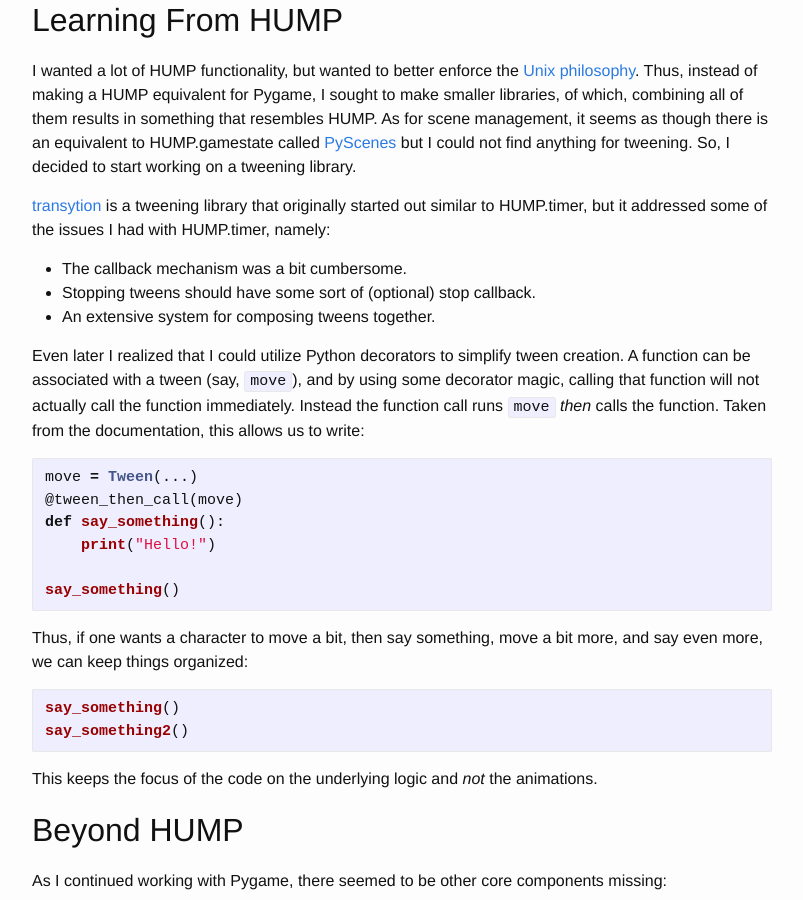
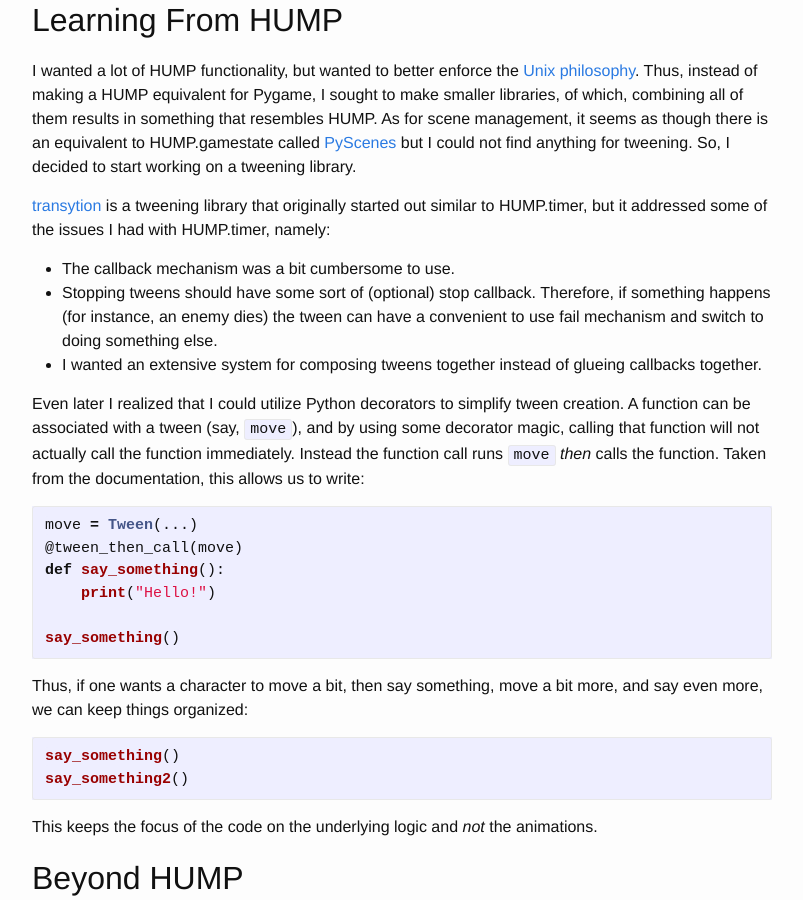
Before and after one commit to thyrgle/thyrgle.github.io, a Jekyll site: the page built from _posts/2026-05-11-modular-game-components.md, in a window 1280 px wide and 900 px high, scrolled down 1629 px. Shown: the whole window, without its empty margins (238-1041 px from the left). Built offline with Jekyll 4.4.1, drawn with Linux system fonts in a browser that asks for light colours.

Commit message:
Revision to bullet point.

```diff
--- a/_posts/2026-05-11-modular-game-components.md
+++ b/_posts/2026-05-11-modular-game-components.md
@@ -65,9 +65,9 @@ I wanted a lot of HUMP functionality, but wanted to better enforce the [Unix phi
 
 [transytion](https://github.com/thyrgle/transytion) is a tweening library that originally started out similar to HUMP.timer, but it addressed some of the issues I had with HUMP.timer, namely:
 
-- The callback mechanism was a bit cumbersome.
-- Stopping tweens should have some sort of (optional) stop callback.
-- An extensive system for composing tweens together.
+- The callback mechanism was a bit cumbersome to use.
+- Stopping tweens should have some sort of (optional) stop callback. Therefore, if something happens (for instance, an enemy dies) the tween can have a convenient to use fail mechanism and switch to doing something else.
+- I wanted an extensive system for composing tweens together instead of glueing callbacks together.
 
 Even later I realized that I could utilize Python decorators to simplify tween creation. A function can be associated with a tween (say, `move`), and by using some decorator magic, calling that function will not actually call the function immediately. Instead the function call runs `move` *then* calls the function. Taken from the documentation, this allows us to write:
 
```
